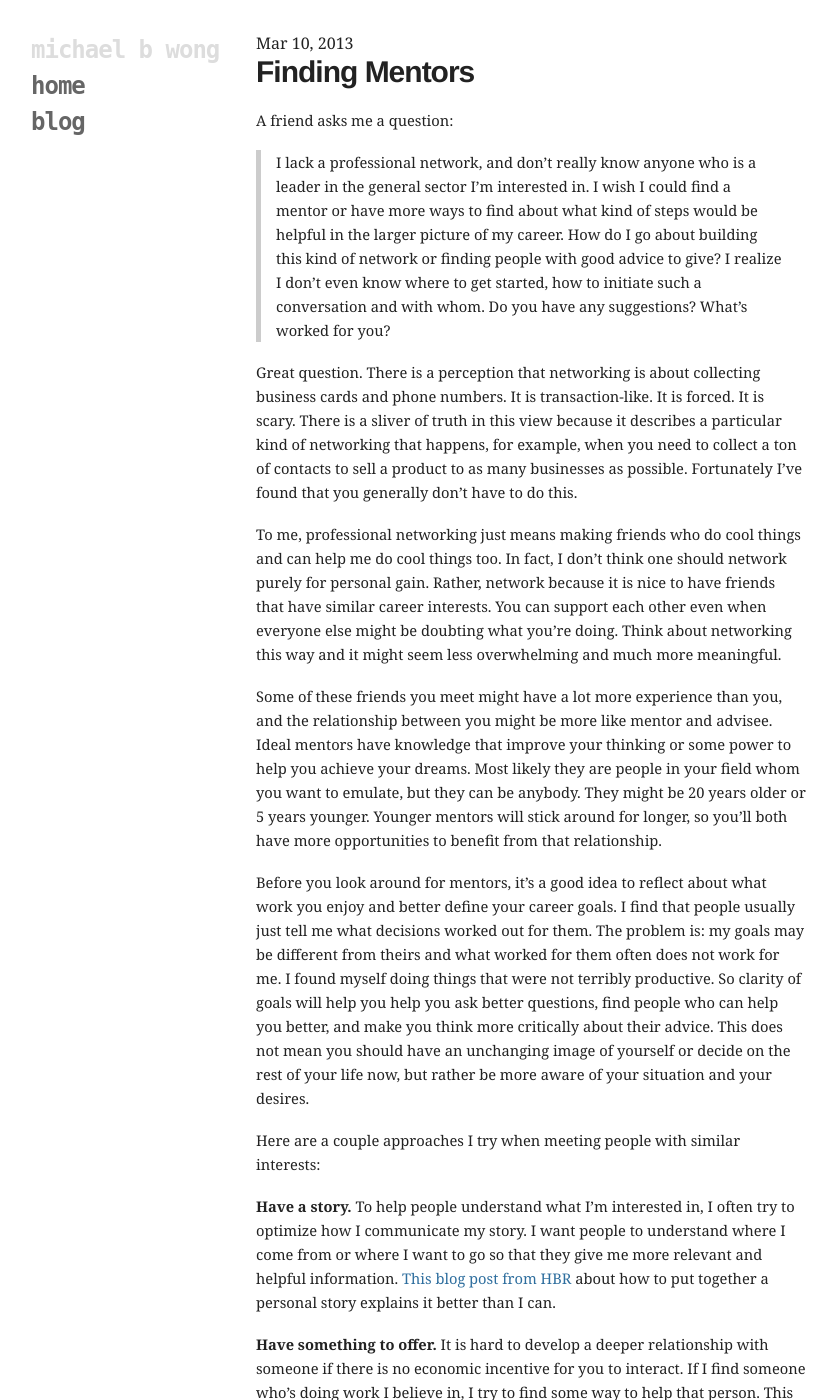
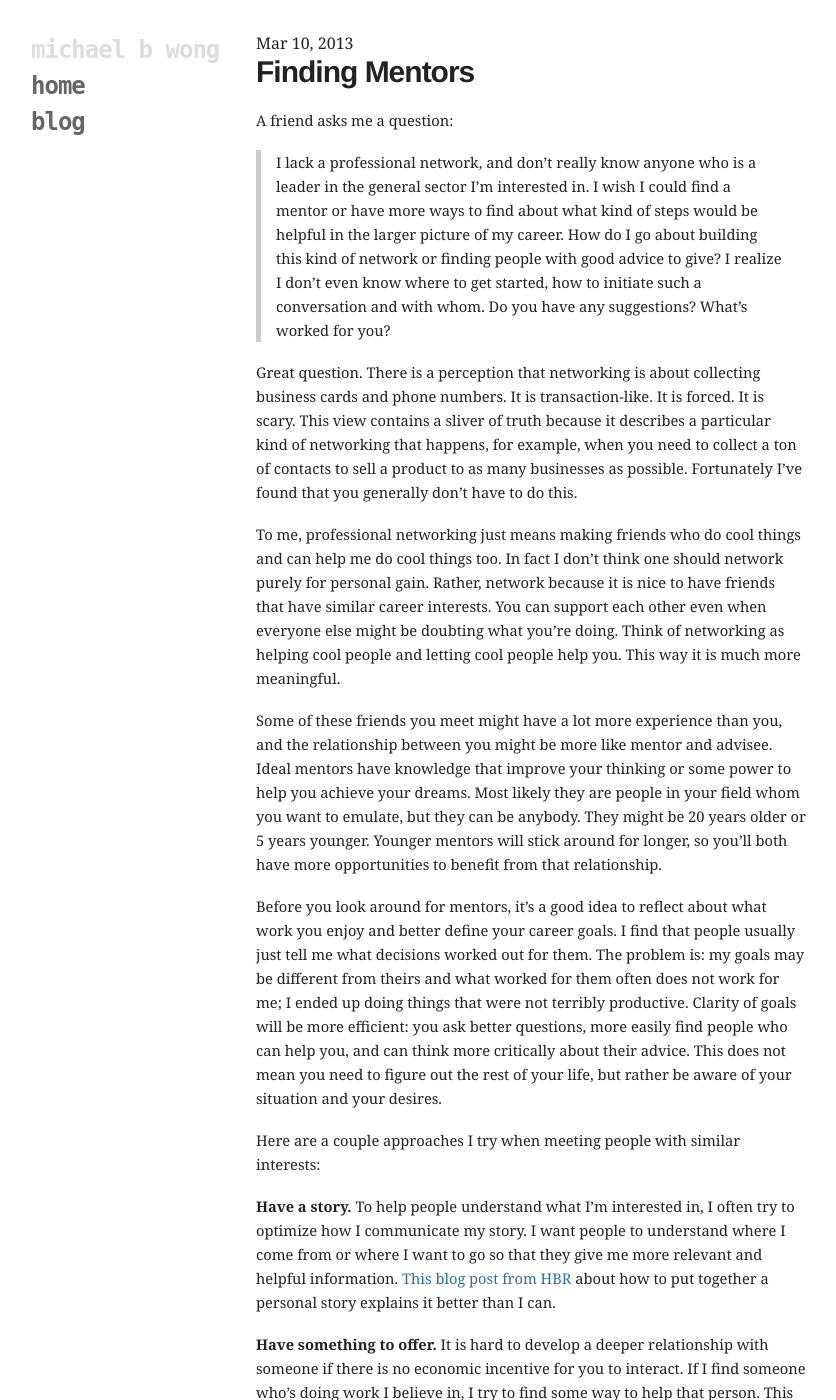
Before and after one commit to mbwong/mbwong.github.com, a Jekyll site: the page built from _posts/2013-03-10-misperceptions-about-professional-networking.md, in a window 1280 px wide and 1400 px high. Shown: the whole window, without its empty margins (94-930 px from the left). Built offline with Jekyll 4.4.1, drawn with Linux system fonts in a browser that asks for light colours; some of the changed text lies outside the part shown.

Commit message:
better, i think

```diff
--- a/_posts/2013-03-10-misperceptions-about-professional-networking.md
+++ b/_posts/2013-03-10-misperceptions-about-professional-networking.md
@@ -10,13 +10,13 @@ A friend asks me a question:
 
 > I lack a professional network, and don't really know anyone who is a leader in the general sector I'm interested in. I wish I could find a mentor or have more ways to find about what kind of steps would be helpful in the larger picture of my career. How do I go about building this kind of network or finding people with good advice to give? I realize I don't even know where to get started, how to initiate such a conversation and with whom. Do you have any suggestions? What's worked for you?
 
-Great question. There is a perception that networking is about collecting business cards and phone numbers. It is transaction-like. It is forced. It is scary. There is a sliver of truth in this view because it describes a particular kind of networking that happens, for example, when you need to collect a ton of contacts to sell a product to as many businesses as possible. Fortunately I've found that you generally don't have to do this.
+Great question. There is a perception that networking is about collecting business cards and phone numbers. It is transaction-like. It is forced. It is scary. This view contains a sliver of truth because it describes a particular kind of networking that happens, for example, when you need to collect a ton of contacts to sell a product to as many businesses as possible. Fortunately I've found that you generally don't have to do this.
 
-To me, professional networking just means making friends who do cool things and can help me do cool things too. In fact, I don't think one should network purely for personal gain. Rather, network because it is nice to have friends that have similar career interests. You can support each other even when everyone else might be doubting what you're doing. Think about networking this way and it might seem less overwhelming and much more meaningful.
+To me, professional networking just means making friends who do cool things and can help me do cool things too. In fact I don't think one should network purely for personal gain. Rather, network because it is nice to have friends that have similar career interests. You can support each other even when everyone else might be doubting what you're doing. Think of networking as helping cool people and letting cool people help you. This way it is much more meaningful.
 
 Some of these friends you meet might have a lot more experience than you, and the relationship between you might be more like mentor and advisee. Ideal mentors have knowledge that improve your thinking or some power to help you achieve your dreams. Most likely they are people in your field whom you want to emulate, but they can be anybody. They might be 20 years older or 5 years younger. Younger mentors will stick around for longer, so you'll both have more opportunities to benefit from that relationship.
 
-Before you look around for mentors, it's a good idea to reflect about what work you enjoy and better define your career goals. I find that people usually just tell me what decisions worked out for them. The problem is: my goals may be different from theirs and what worked for them often does not work for me. I found myself doing things that were not terribly productive. So clarity of goals will help you help you ask better questions, find people who can help you better, and make you think more critically about their advice. This does not mean you should have an unchanging image of yourself or decide on the rest of your life now, but rather be more aware of your situation and your desires.
+Before you look around for mentors, it's a good idea to reflect about what work you enjoy and better define your career goals. I find that people usually just tell me what decisions worked out for them. The problem is: my goals may be different from theirs and what worked for them often does not work for me; I ended up doing things that were not terribly productive. Clarity of goals will be more efficient: you ask better questions, more easily find people who can help you, and can think more critically about their advice. This does not mean you need to figure out the rest of your life, but rather be aware of your situation and your desires.
 
 Here are a couple approaches I try when meeting people with similar interests:
 
```
Also changed, not shown: other parts of _posts/2013-03-10-misperceptions-about-professional-networking.md (+1 -1 lines).
